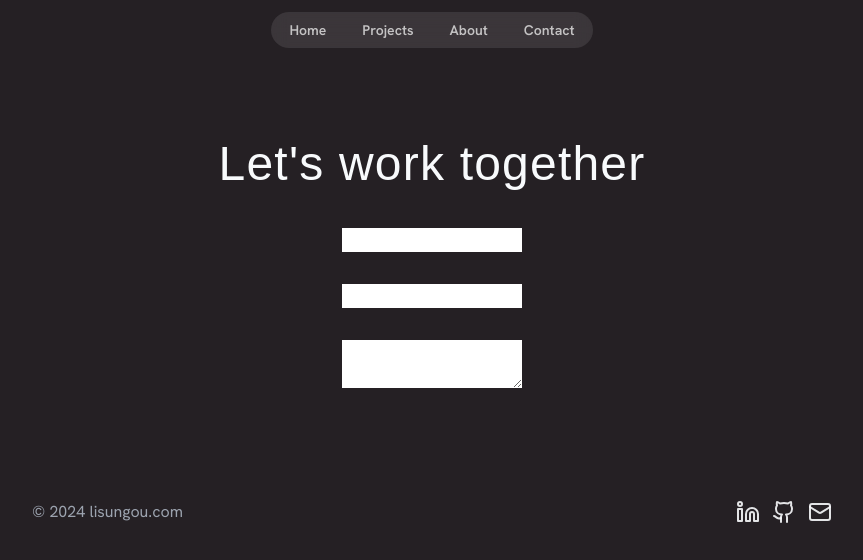
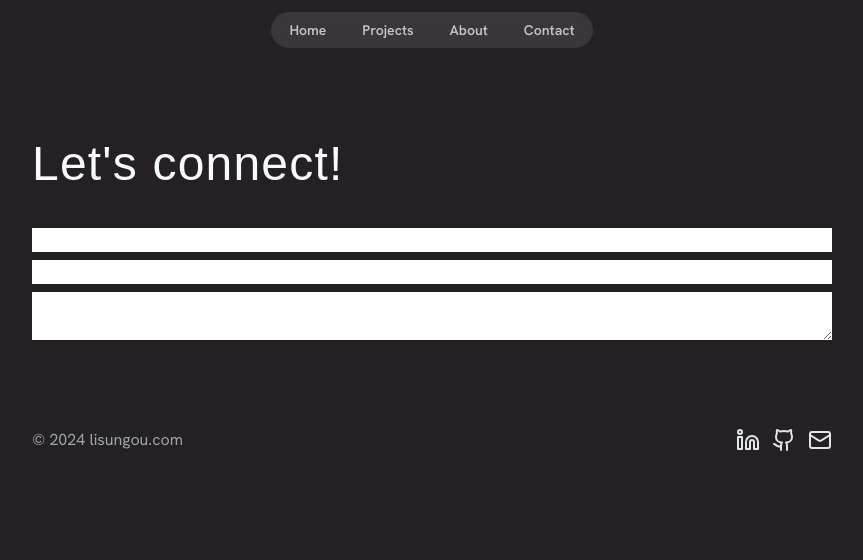
Before and after one commit to PeterOu8/Li-Sung-s-Portfolio, a Next.js app: page /contact in a window 1280 px wide. Shown: the top 560 px of the page, without its empty margins (208-1071 px from the left). Built offline with nearby package versions, Linux system fonts and the light colour scheme; a web font is replaced by a local one.

Commit message:
adjust title padding

```diff
--- a/src/app/about/page.tsx
+++ b/src/app/about/page.tsx
@@ -1,6 +1,6 @@
 export default function AboutPage() {
     return (
-        <section className="flex flex-col items-center gap-10">
+        <section className="container flex flex-col gap-10">
             <h1 className="title text-5xl">About me</h1>
         </section>
     );
--- a/src/app/contact/page.tsx
+++ b/src/app/contact/page.tsx
@@ -2,8 +2,8 @@ import { ContactForm } from "@/components/ContactForm";
 
 export default function ContactPage() {
     return (
-        <section className="container flex flex-col items-center gap-10">
-            <h1 className="title text-5xl">Let&apos;s work together</h1>
+        <section className="container flex flex-col gap-10">
+            <h1 className="title text-5xl">Let&apos;s connect!</h1>
             <ContactForm />
         </section>
     );
--- a/src/app/projects/page.tsx
+++ b/src/app/projects/page.tsx
@@ -2,9 +2,6 @@ import Projects from "@/components/Projects";
 
 export default function ProjectsPage() {
     return (
-        <section className="flex flex-col items-center gap-10">
-            <h1 className="title text-5xl">Projects</h1>
-            <Projects />
-        </section>
+        <Projects />
     );
 }
--- a/src/components/ContactForm.tsx
+++ b/src/components/ContactForm.tsx
@@ -3,7 +3,7 @@ import { useForm, SubmitHandler } from "react-hook-form"
 export const ContactForm = () => {
 
     return(
-        <form className="flex flex-col gap-8">
+        <form className="grid grid-cols-1 gap-2">
             <input type="text" />
             <input type="text" />
             <textarea />
--- a/src/components/Hero.tsx
+++ b/src/components/Hero.tsx
@@ -22,7 +22,7 @@ export const HeroSection = () => {
                         Hello, I am Li-Sung 👋
                     </h1>
                     <p className="text-2xl text-muted mt-4">Software Engineer</p>
-                    <div className="flex items-center mt-2">
+                    <div className="flex flex-row items-center mt-2">
                         <MapPin size={"20"}/>
                         <p className="text-muted text-2xl ml-1">Melbourne, Australia</p>
                     </div>
--- a/src/components/Projects.tsx
+++ b/src/components/Projects.tsx
@@ -17,8 +17,8 @@ export default function ProjectSection({ limit }: Props) {
 
     return (
         <section className="container">
-            <div className="flex flex-col gap-8">
-                {limit && (
+            <div className="flex flex-col gap-10">
+                {limit? (
                     <div className="flex justify-between">
                         <h2 className="title">Featured Projects</h2>
                         <Link href="/projects" className="flex items-center">
@@ -26,9 +26,12 @@ export default function ProjectSection({ limit }: Props) {
                             <Icon
                                 name="chevron-right"
                                 className="text-muted"
+                                size={17}
                             />
                         </Link>
                     </div>
+                ): (
+                    <h1 className="title text-5xl">Projects</h1>
                 )}
                 <div className="grid grid-cols-1 gap-4 sm:grid-cols-2">
                     {projects.map((project, id) => (
```
